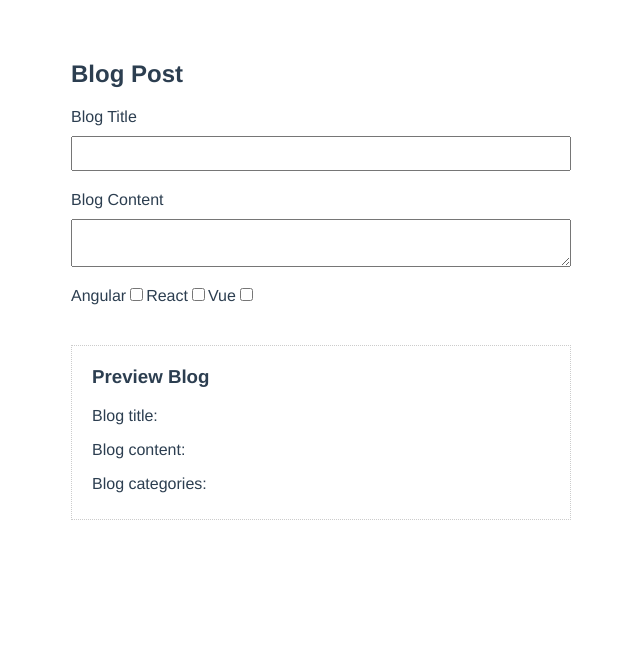
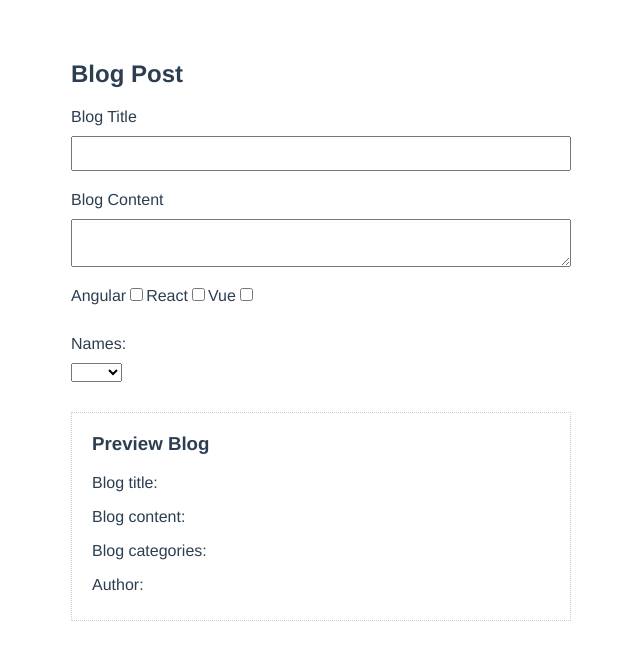
Before and after one commit to Cleomir/learning-vue, a Vue app in the folder hello-world-app/: page /#/form-binding in a window 1280 px wide. Shown: the top 660 px of the page, without its empty margins (319-959 px from the left). Built offline with nearby package versions, Linux system fonts and the light colour scheme.

Commit message:
Add select box binding

```diff
--- a/hello-world-app/src/components/FormBinding.vue
+++ b/hello-world-app/src/components/FormBinding.vue
@@ -15,6 +15,12 @@
       <label>Vue</label>
       <input type="checkbox" value="Vue" v-model="blog.categories" />
     </div>
+    <label>Names:</label>
+    <select v-model="blog.author">
+      <option v-for="(author, index) in authors" :key="index">{{
+        author
+      }}</option>
+    </select>
     <div id="preview">
       <h3>Preview Blog</h3>
       <p>Blog title: {{ blog.title }}</p>
@@ -25,6 +31,7 @@
           {{ category }}
         </li>
       </ul>
+      <p>Author: {{ blog.author }}</p>
     </div>
   </div>
 </template>
@@ -37,7 +44,9 @@
         title: "",
         content: "",
         categories: [],
+        author: "",
       },
+      authors: ["John", "Jane", "Foo"],
     };
   },
 };
```
